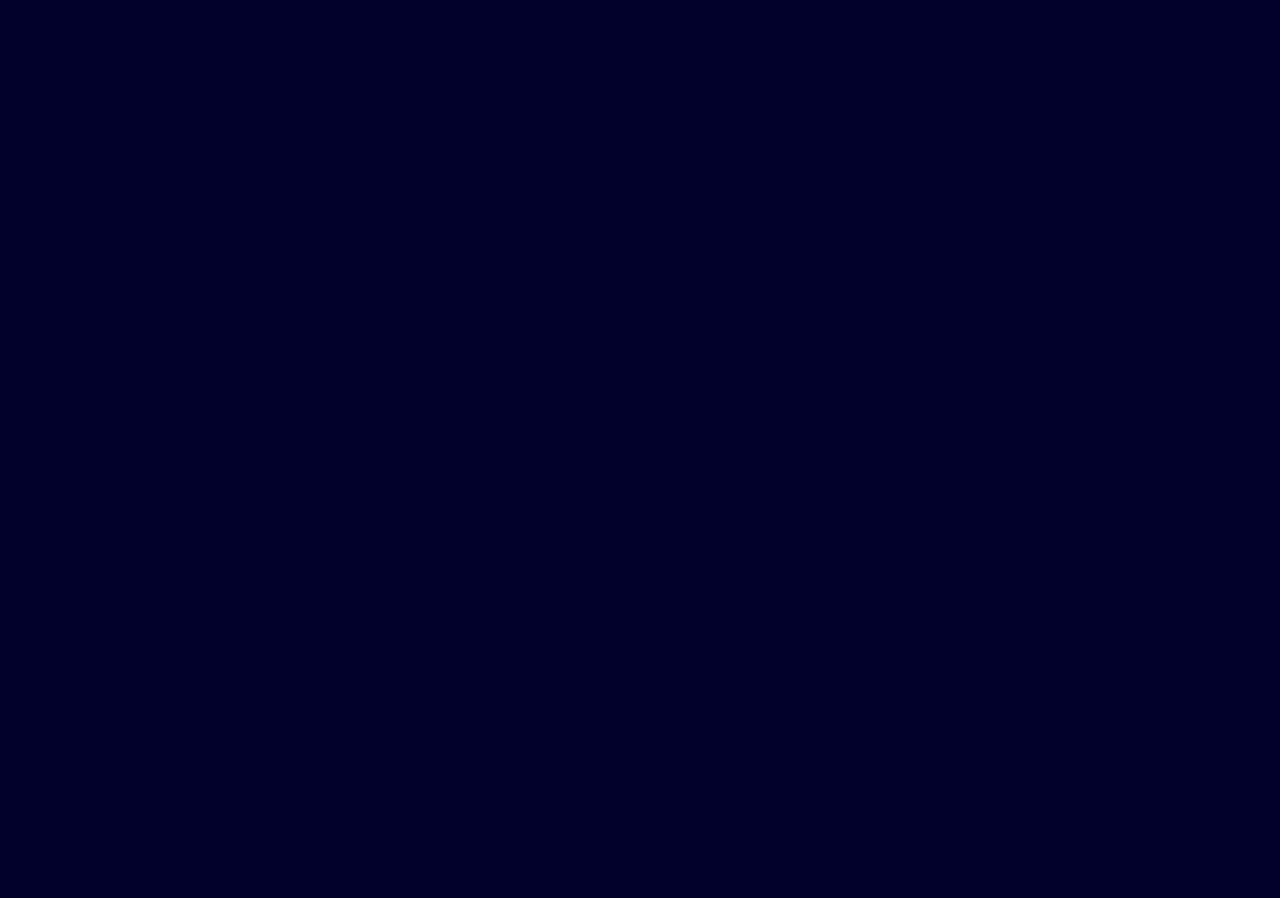
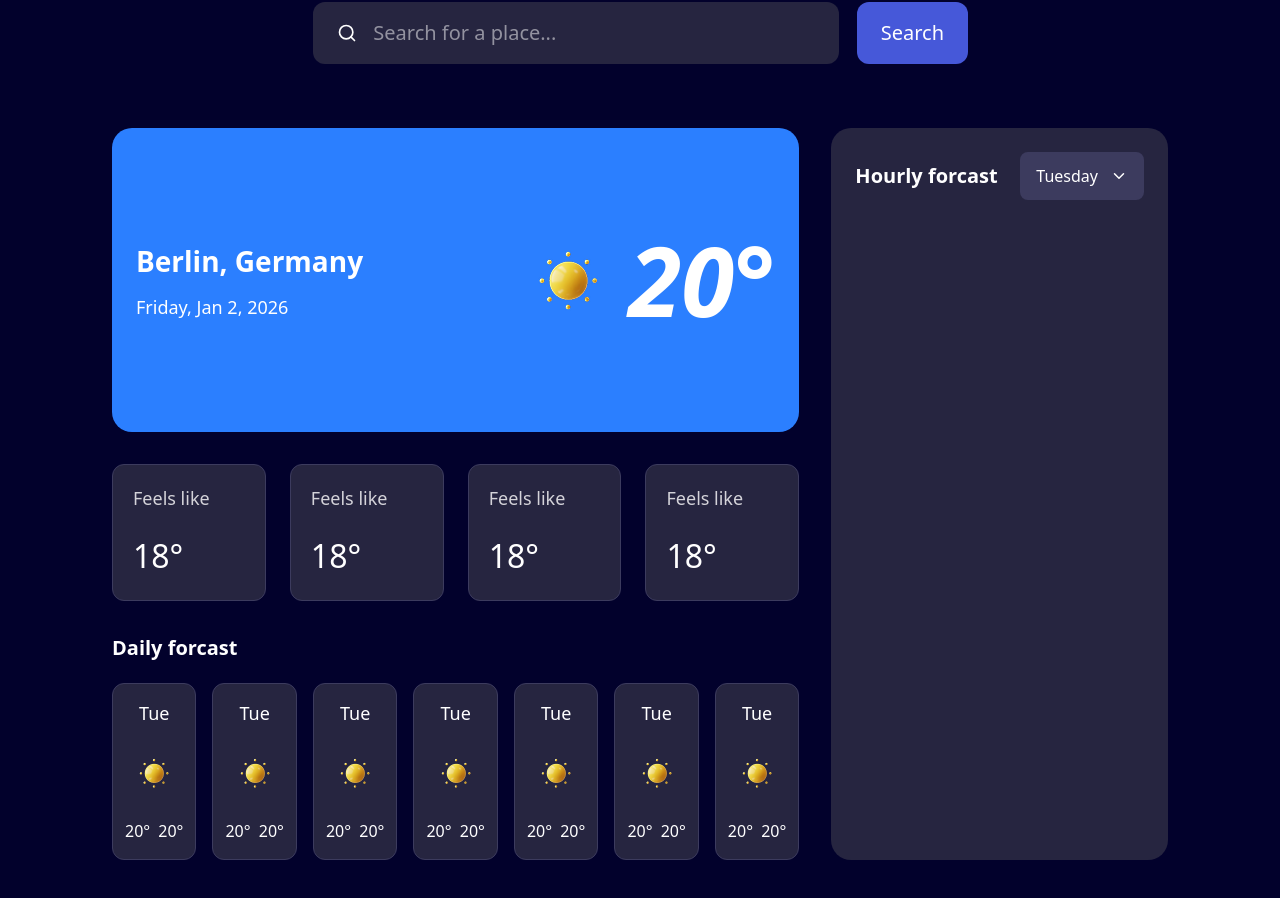
Before and after one commit to Gentlecoder1/WeatherApp, a React (Vite) app: page / in a window 1280 px wide. Shown: the part 354-1252 px from the top of the page. Before the commit the page ends 800 px from the top, so only its background shows below. Built offline with nearby package versions, Linux system fonts and the light colour scheme.

Commit message:
feat: enhance Body component with search functionality and weather display

```diff
--- a/index.html
+++ b/index.html
@@ -8,7 +8,7 @@
     <title>Weather App</title>
   </head>
 
-  <body class="p-[16px] md:p-[24px] lg:px-[112px] lg:py-[48px] min-h-screen max-w-[1216px]">
+  <body class="p-[16px] sm:p-[24px] lg:px-[112px] lg:py-[48px] min-h-screen max-w-[1306px] mx-auto">
     <div id="root"></div>
     <script type="module" src="/src/main.tsx"></script>
   </body>
--- a/package.json
+++ b/package.json
@@ -11,6 +11,7 @@
   },
   "dependencies": {
     "@tailwindcss/vite": "^4.1.18",
+    "framer-motion": "^12.23.26",
     "lucide-react": "^0.562.0",
     "react": "^19.2.0",
     "react-dom": "^19.2.0",
--- a/src/App.tsx
+++ b/src/App.tsx
@@ -1,11 +1,13 @@
 import Header from './components/Header';
+import Body from './components/Body';
 
 function App() {
 
   return (
-    <>
+    <div className="w-full flex flex-col items-center">
       <Header />
-    </>
+      <Body />
+    </div>
   )
 }
 
--- /dev/null
+++ b/src/components/Body.tsx
@@ -0,0 +1,148 @@
+// import React from 'react'
+import Sunny from '../assets/Sunny.png'
+
+import { Search , ChevronDown } from "lucide-react"
+import { motion } from "framer-motion"
+
+const Body = () => {
+  return (
+    <div className="w-full mx-auto my-10 flex flex-col items-center space-y-[64px]">
+        <div className="max-w-[330px] sm:max-w-[482px] md:max-w-[731px] text-center">
+            <h1 className="text-[45px] sm:text-[52px] font-bold text-white">How's the sky looking today?</h1>
+        </div>
+
+        <div className="w-full mx-auto">
+            <div className="flex gap-[16px] max-w-[656px] text-white mx-auto">
+                <div className="bg-[#262540] w-[526px] rounded-[12px] flex items-center py-[16px] px-[24px] mx-auto gap-[16px]">
+                    <Search size={20} className="text-white" />
+                    <input
+                        className="outline-none text-[20px]"
+                        type="text"
+                        name=""
+                        id=""
+                        placeholder="Search for a place..."
+                    />
+                </div>
+
+                <motion.div
+                    whileTap={{ scale: 0.98 }}
+                    className="bg-[#4658D9] cursor-pointer py-[16px] px-[24px] rounded-[12px]"
+                >
+                    <p className="text-[20px]">Search</p>
+                </motion.div>
+            </div>
+        </div>
+
+        <div className="w-full mx-auto md:flex text-white gap-[32px]">
+            <div className="w-full lg:w-[800px] space-y-[32px]">
+                <div className="w-full bg-blue-500 rounded-[20px] flex items-center justify-between py-[80px] px-[24px]">
+                    <div className="space-y-[12px]">
+                        <h1 className="text-[28px] font-bold">Berlin, Germany</h1>
+                        <p className="text-[18px] font-500">Friday, Jan 2, 2026</p>
+                    </div>
+
+                    <div className="flex items-center">
+                        <div><img src={Sunny} alt="" /></div>
+                        <p className="text-[96px] font-bold"><i>20°</i></p>
+                    </div>
+                </div>
+
+                <div className='w-full grid grid-cols-2 md:grid-cols-4 gap-[24px]'>
+                    <div className='p-[20px] rounded-[12px] bg-[#262540] border border-[#3C3B5E] space-y-[20px]'>
+                        <p className='text-[18px] font-500 text-[#D4D3D9]'>Feels like</p>
+                        <p className='text-[32px] font-300'>18°</p>
+                    </div>
+                    <div className='p-[20px] rounded-[12px] bg-[#262540] border border-[#3C3B5E] space-y-[20px]'>
+                        <p className='text-[18px] font-500 text-[#D4D3D9]'>Feels like</p>
+                        <p className='text-[32px] font-300'>18°</p>
+                    </div>
+                    <div className='p-[20px] rounded-[12px] bg-[#262540] border border-[#3C3B5E] space-y-[20px]'>
+                        <p className='text-[18px] font-500 text-[#D4D3D9]'>Feels like</p>
+                        <p className='text-[32px] font-300'>18°</p>
+                    </div>
+                    <div className='p-[20px] rounded-[12px] bg-[#262540] border border-[#3C3B5E] space-y-[20px]'>
+                        <p className='text-[18px] font-500 text-[#D4D3D9]'>Feels like</p>
+                        <p className='text-[32px] font-300'>18°</p>
+                    </div>
+                </div>
+
+                <div className='w-full flex flex-col gap-[20px]'>
+                    <h1 className='text-[20px] font-semibold'>Daily forcast</h1>
+
+                    <div className='w-full grid grid-cols-3 md:grid-cols-7 gap-[16px]'>
+                        <div className='px-[12px] py-[16px] rounded-[12px] bg-[#262540] border border-[#3C3B5E] space-y-[16px] flex flex-col items-center'>
+                            <p className='text-[18px] font-medium'>Tue</p>
+                            <div className='w-[60px] h-[60px]'><img src={Sunny} alt="" /></div>
+                            <div className='w-full flex justify-between'>
+                                <p>20°</p>
+                                <p>20°</p>
+                            </div>
+                        </div>
+                        <div className='px-[12px] py-[16px] rounded-[12px] bg-[#262540] border border-[#3C3B5E] space-y-[16px] flex flex-col items-center'>
+                            <p className='text-[18px] font-medium'>Tue</p>
+                            <div className='w-[60px] h-[60px]'><img src={Sunny} alt="" /></div>
+                            <div className='w-full flex justify-between'>
+                                <p>20°</p>
+                                <p>20°</p>
+                            </div>
+                        </div>
+                        <div className='px-[12px] py-[16px] rounded-[12px] bg-[#262540] border border-[#3C3B5E] space-y-[16px] flex flex-col items-center'>
+                            <p className='text-[18px] font-medium'>Tue</p>
+                            <div className='w-[60px] h-[60px]'><img src={Sunny} alt="" /></div>
+                            <div className='w-full flex justify-between'>
+                                <p>20°</p>
+                                <p>20°</p>
+                            </div>
+                        </div>
+                        <div className='px-[12px] py-[16px] rounded-[12px] bg-[#262540] border border-[#3C3B5E] space-y-[16px] flex flex-col items-center'>
+                            <p className='text-[18px] font-medium'>Tue</p>
+                            <div className='w-[60px] h-[60px]'><img src={Sunny} alt="" /></div>
+                            <div className='w-full flex justify-between'>
+                                <p>20°</p>
+                                <p>20°</p>
+                            </div>
+                        </div>
+                        <div className='px-[12px] py-[16px] rounded-[12px] bg-[#262540] border border-[#3C3B5E] space-y-[16px] flex flex-col items-center'>
+                            <p className='text-[18px] font-medium'>Tue</p>
+                            <div className='w-[60px] h-[60px]'><img src={Sunny} alt="" /></div>
+                            <div className='w-full flex justify-between'>
+                                <p>20°</p>
+                                <p>20°</p>
+                            </div>
+                        </div>
+                        <div className='px-[12px] py-[16px] rounded-[12px] bg-[#262540] border border-[#3C3B5E] space-y-[16px] flex flex-col items-center'>
+                            <p className='text-[18px] font-medium'>Tue</p>
+                            <div className='w-[60px] h-[60px]'><img src={Sunny} alt="" /></div>
+                            <div className='w-full flex justify-between'>
+                                <p>20°</p>
+                                <p>20°</p>
+                            </div>
+                        </div>
+                        <div className='px-[12px] py-[16px] rounded-[12px] bg-[#262540] border border-[#3C3B5E] space-y-[16px] flex flex-col items-center'>
+                            <p className='text-[18px] font-medium'>Tue</p>
+                            <div className='w-[60px] h-[60px]'><img src={Sunny} alt="" /></div>
+                            <div className='w-full flex justify-between'>
+                                <p>20°</p>
+                                <p>20°</p>
+                            </div>
+                        </div>
+                    </div>
+                </div>
+            </div>
+
+            <div className="w-full lg:w-[384px] bg-[#262540] rounded-[20px] flex flex-col p-[24px] gap-[16px]">
+                <div className='w-full flex justify-between items-center'>
+                    <h1 className='text-[20px] font-semibold'>Hourly forcast</h1>
+
+                    <div className="bg-[#3C3B5E] rounded-[8px] flex items-center gap-[12px] px-[16px] py-[8px] sm:px-[16px] sm:py-[12px]">
+                        <p className="text-[14px] sm:text-[16px] font-medium">Tuesday</p>
+                        <ChevronDown className="w-[14px] h-[14px] sm:w-[18px] sm:h-[18px]" />
+                    </div>
+                </div>
+            </div>
+        </div>
+    </div>
+  )
+}
+
+export default Body
```
Also changed, not shown: src/assets/Sunny.png (added), 1 other file (tests, documents, lock files or other folders).
